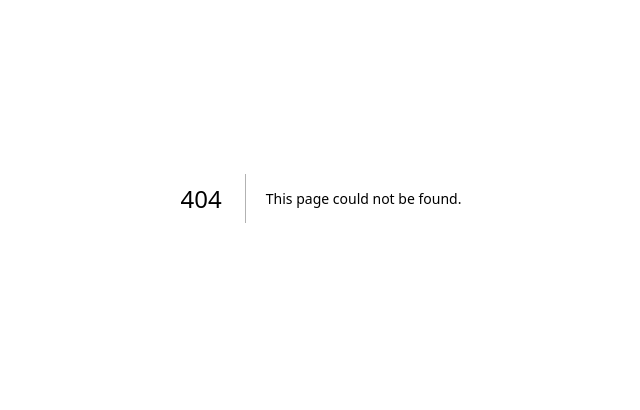
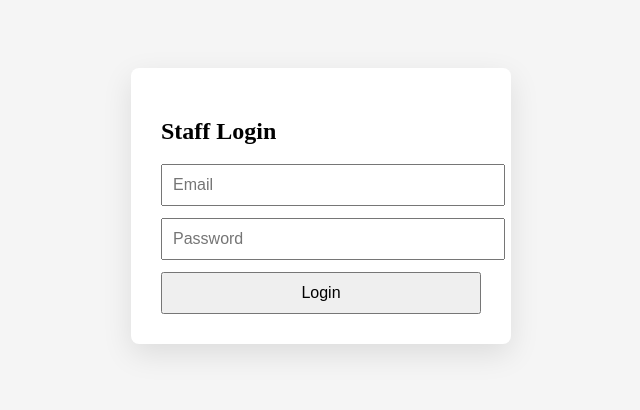
Before and after one commit to lsagarmys1997-crypto/hotelsuite-frontend, a Next.js app: page /staff/login in a window 1280 px wide. Before the commit this address had no page. Shown: the part 202-612 px from the top of the page, without its empty margins (319-959 px from the left). Built offline with nearby package versions, Linux system fonts and the light colour scheme.

Commit message:
page.jsx

```diff
--- /dev/null
+++ b/app/staff/login/page.jsx
@@ -0,0 +1,121 @@
+'use client';
+
+import { useState } from 'react';
+import { useRouter } from 'next/navigation';
+
+export default function StaffLoginPage() {
+  const router = useRouter();
+
+  const [email, setEmail] = useState('');
+  const [password, setPassword] = useState('');
+  const [loading, setLoading] = useState(false);
+  const [error, setError] = useState('');
+
+  const handleLogin = async (e) => {
+    e.preventDefault();
+    setLoading(true);
+    setError('');
+
+    try {
+      const res = await fetch(
+        'https://hotelsuite-backend.onrender.com/api/staff/login',
+        {
+          method: 'POST',
+          headers: {
+            'Content-Type': 'application/json'
+          },
+          body: JSON.stringify({
+            email,
+            password
+          })
+        }
+      );
+
+      const data = await res.json();
+
+      if (!res.ok) {
+        setError(data.error || 'Login failed');
+        setLoading(false);
+        return;
+      }
+
+      // ✅ Save JWT
+      localStorage.setItem('staff_token', data.token);
+      localStorage.setItem('staff_user', JSON.stringify(data.user));
+
+      // ✅ Go to dashboard (next step)
+      router.push('/staff/dashboard');
+
+    } catch (err) {
+      console.error(err);
+      setError('Server error');
+    }
+
+    setLoading(false);
+  };
+
+  return (
+    <div style={styles.container}>
+      <form onSubmit={handleLogin} style={styles.card}>
+        <h2>Staff Login</h2>
+
+        {error && <p style={styles.error}>{error}</p>}
+
+        <input
+          type="email"
+          placeholder="Email"
+          value={email}
+          onChange={(e) => setEmail(e.target.value)}
+          required
+          style={styles.input}
+        />
+
+        <input
+          type="password"
+          placeholder="Password"
+          value={password}
+          onChange={(e) => setPassword(e.target.value)}
+          required
+          style={styles.input}
+        />
+
+        <button type="submit" disabled={loading} style={styles.button}>
+          {loading ? 'Logging in...' : 'Login'}
+        </button>
+      </form>
+    </div>
+  );
+}
+
+const styles = {
+  container: {
+    minHeight: '100vh',
+    display: 'flex',
+    justifyContent: 'center',
+    alignItems: 'center',
+    background: '#f5f5f5'
+  },
+  card: {
+    background: '#fff',
+    padding: 30,
+    borderRadius: 8,
+    width: 320,
+    boxShadow: '0 10px 30px rgba(0,0,0,0.1)'
+  },
+  input: {
+    width: '100%',
+    padding: 10,
+    marginBottom: 12,
+    fontSize: 16
+  },
+  button: {
+    width: '100%',
+    padding: 10,
+    fontSize: 16,
+    cursor: 'pointer'
+  },
+  error: {
+    color: 'red',
+    marginBottom: 10
+  }
+};
```
